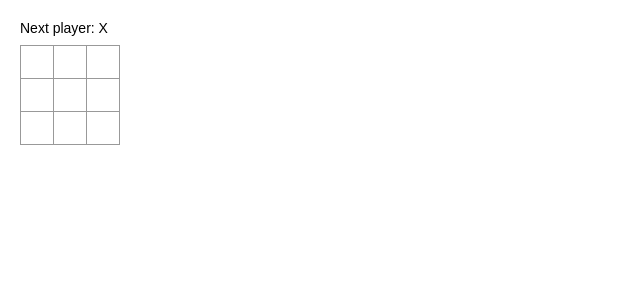
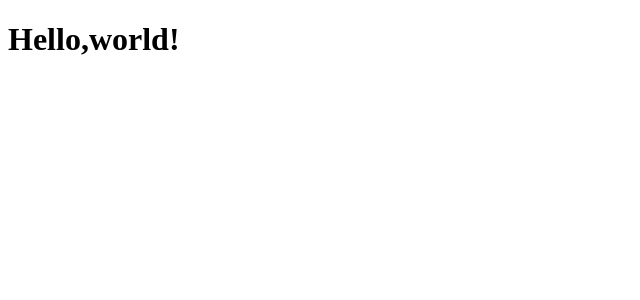
Before and after one commit to Im-not-yoneda/react-kiso1, a React (Create React App) app: page / in a window 1280 px wide. Shown: the top 300 px of the page, without its empty margins (0-640 px from the left). Built offline with nearby package versions, Linux system fonts and the light colour scheme.

Commit message:
App.jsxの追加

```diff
--- /dev/null
+++ b/src/App.jsx
@@ -0,0 +1,8 @@
+import React from "react";
+
+/**
+ * @type {() => JSX.Element}
+ */
+export const App = () => {
+  return <h1>Hello,world!</h1>;
+};
--- a/src/index.js
+++ b/src/index.js
@@ -1,61 +1,6 @@
-import React from "react";
-import ReactDOM from "react-dom/client";
-import "./index.css";
+import * as ReactDOM from "react-dom/client";
+import { App } from "./App";
 
-class Square extends React.Component {
-  render() {
-    return <button className="square">{/* TODO */}</button>;
-  }
-}
-
-class Board extends React.Component {
-  renderSquare(i) {
-    return <Square />;
-  }
-
-  render() {
-    const status = "Next player: X";
-
-    return (
-      <div>
-        <div className="status">{status}</div>
-        <div className="board-row">
-          {this.renderSquare(0)}
-          {this.renderSquare(1)}
-          {this.renderSquare(2)}
-        </div>
-        <div className="board-row">
-          {this.renderSquare(3)}
-          {this.renderSquare(4)}
-          {this.renderSquare(5)}
-        </div>
-        <div className="board-row">
-          {this.renderSquare(6)}
-          {this.renderSquare(7)}
-          {this.renderSquare(8)}
-        </div>
-      </div>
-    );
-  }
-}
-
-class Game extends React.Component {
-  render() {
-    return (
-      <div className="game">
-        <div className="game-board">
-          <Board />
-        </div>
-        <div className="game-info">
-          <div>{/* status */}</div>
-          <ol>{/* TODO */}</ol>
-        </div>
-      </div>
-    );
-  }
-}
-
-// ========================================
-
-const root = ReactDOM.createRoot(document.getElementById("root"));
-root.render(<Game />);
+const root = document.getElementById("root");
+const reactRoot = ReactDOM.createRoot(root);
+reactRoot.render(<App />);
```
